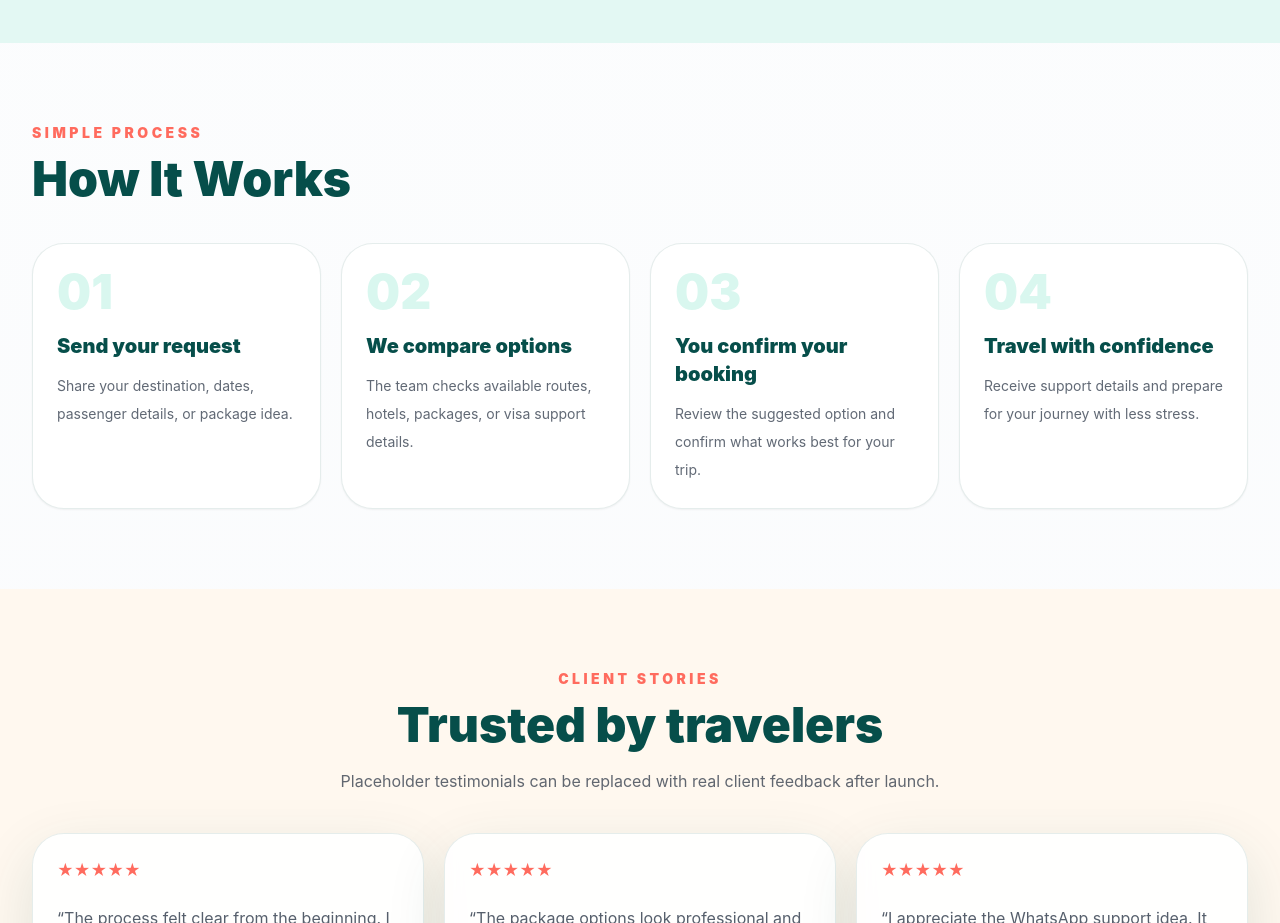
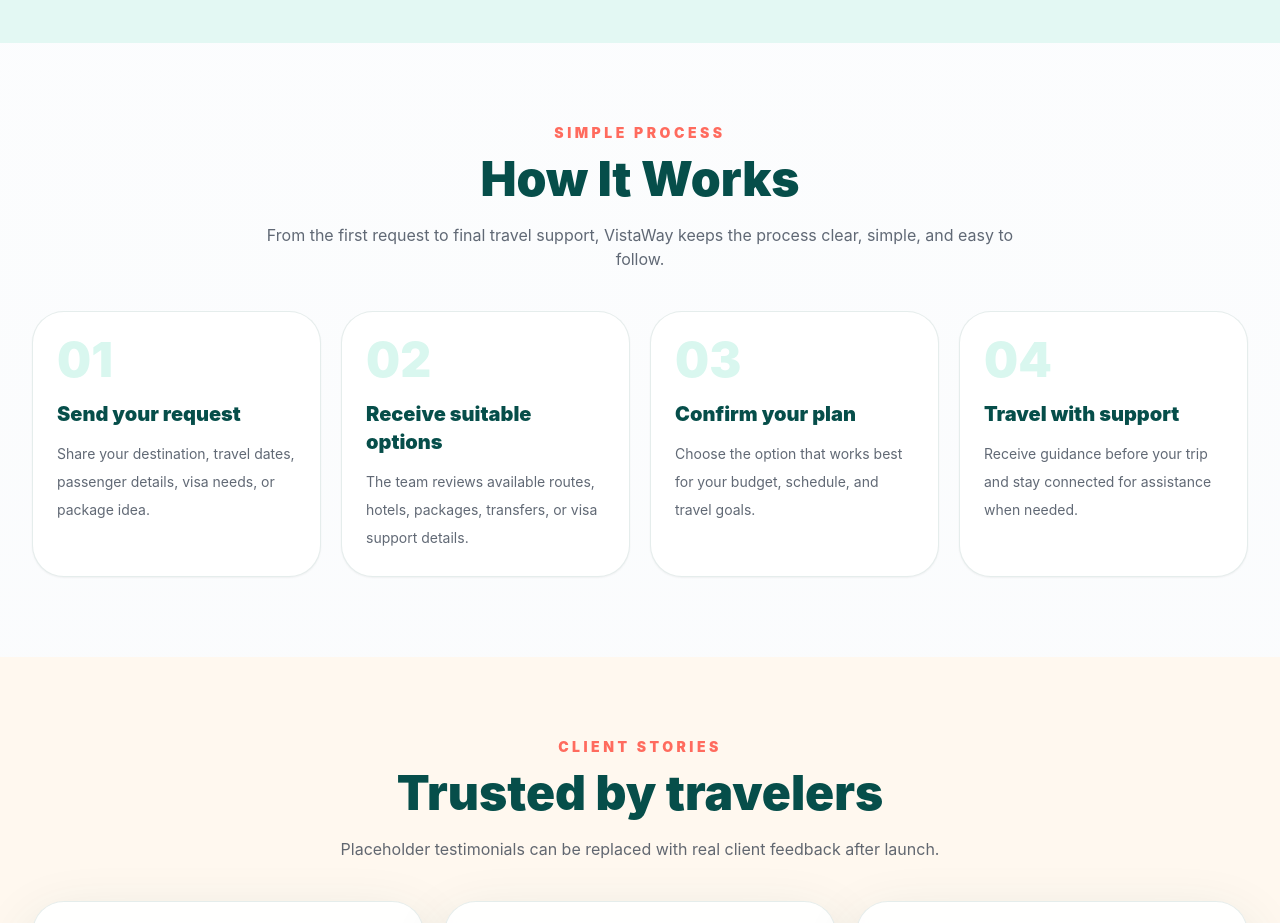
Before and after one commit to brianmichaelu/vistaway-travel-website, a Next.js app: page / in a window 1280 px wide. Shown: the part 6020-6943 px from the top of the page. Built offline with nearby package versions, Linux system fonts and the light colour scheme.

Commit message:
Update HowItWorks.tsx

```diff
--- a/components/HowItWorks.tsx
+++ b/components/HowItWorks.tsx
@@ -2,22 +2,26 @@ const steps = [
   {
     number: "01",
     title: "Send your request",
-    description: "Share your destination, dates, passenger details, or package idea."
+    description:
+      "Share your destination, travel dates, passenger details, visa needs, or package idea."
   },
   {
     number: "02",
-    title: "We compare options",
-    description: "The team checks available routes, hotels, packages, or visa support details."
+    title: "Receive suitable options",
+    description:
+      "The team reviews available routes, hotels, packages, transfers, or visa support details."
   },
   {
     number: "03",
-    title: "You confirm your booking",
-    description: "Review the suggested option and confirm what works best for your trip."
+    title: "Confirm your plan",
+    description:
+      "Choose the option that works best for your budget, schedule, and travel goals."
   },
   {
     number: "04",
-    title: "Travel with confidence",
-    description: "Receive support details and prepare for your journey with less stress."
+    title: "Travel with support",
+    description:
+      "Receive guidance before your trip and stay connected for assistance when needed."
   }
 ];
 
@@ -25,27 +29,35 @@ export default function HowItWorks() {
   return (
     <section id="how-it-works" className="section-padding scroll-mt-24 py-20">
       <div className="mx-auto max-w-7xl">
-        <div className="max-w-3xl">
+        <div className="mx-auto max-w-3xl text-center">
           <p className="text-sm font-black uppercase tracking-[0.25em] text-coralWarm">
             Simple process
           </p>
+
           <h2 className="mt-3 text-3xl font-black text-tealDeep md:text-5xl">
             How It Works
           </h2>
+
+          <p className="mt-5 text-charcoal/70">
+            From the first request to final travel support, VistaWay keeps the
+            process clear, simple, and easy to follow.
+          </p>
         </div>
 
         <div className="mt-10 grid gap-5 md:grid-cols-2 xl:grid-cols-4">
           {steps.map((step) => (
             <div
               key={step.number}
-              className="rounded-[2rem] border border-tealDeep/10 bg-white p-6 shadow-sm"
+              className="group rounded-[2rem] border border-tealDeep/10 bg-white p-6 shadow-sm transition hover:-translate-y-1 hover:shadow-xl"
             >
-              <span className="text-5xl font-black text-mintSoft">
+              <span className="text-5xl font-black text-mintSoft transition group-hover:text-coralWarm/30">
                 {step.number}
               </span>
+
               <h3 className="mt-4 text-xl font-black text-tealDeep">
                 {step.title}
               </h3>
+
               <p className="mt-3 text-sm leading-7 text-charcoal/70">
                 {step.description}
               </p>
```
